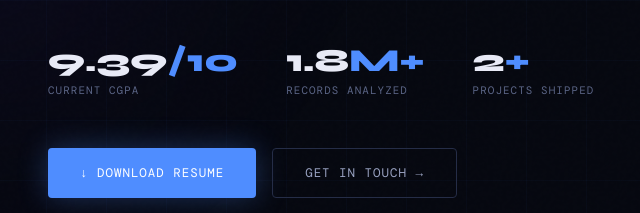
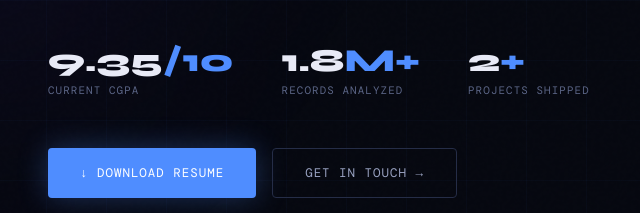
Before and after one commit to Rohitha-cherukuvada/rohitha-portfolio, a plain HTML site: page index.html in a window 1280 px wide. Shown: the part 540-753 px from the top of the page, 74-714 px from the left. Drawn offline with nearby package versions, Linux system fonts and the light colour scheme; a web font is replaced by a local one.

Commit message:
CGPA Updated

```diff
--- a/index.html
+++ b/index.html
@@ -784,7 +784,7 @@
     </p>
     <div class="hero-stats fade-up delay-4">
       <div class="stat">
-        <span class="stat-num">9.39<span>/10</span></span>
+        <span class="stat-num">9.35<span>/10</span></span>
         <span class="stat-label">Current CGPA</span>
       </div>
       <div class="stat">
```
